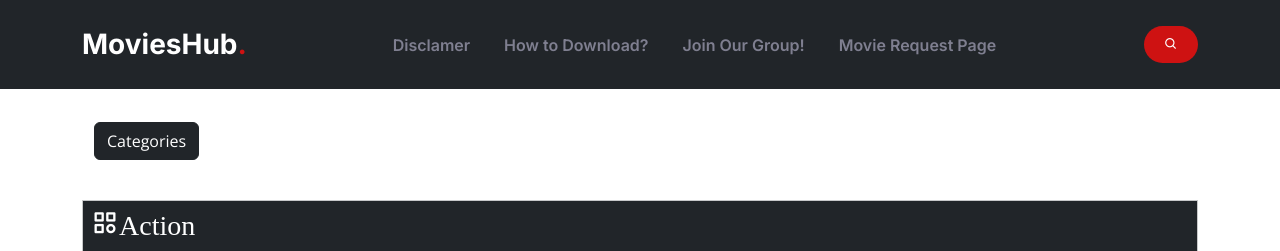
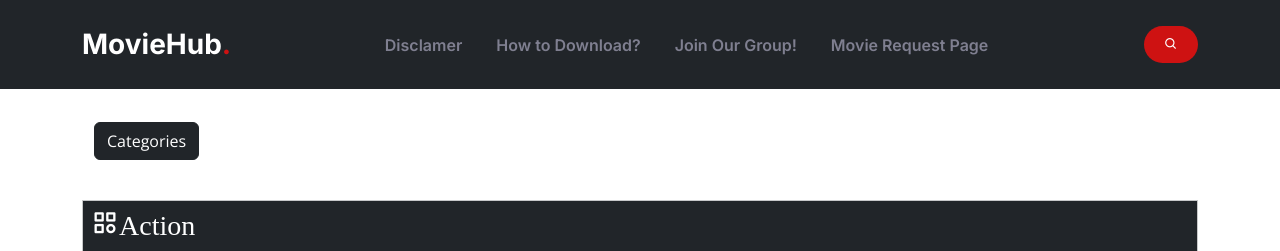
Before and after one commit to mokal2002/Hub, a Django app: page /category/1 in a window 1280 px wide. Shown: the top 251 px of the page. Run offline with Django 4.2, Linux system fonts and the light colour scheme; data comes from the database, SQL or seed files in the repository; some libraries are stand-ins or nearby versions.

Commit message:
first commit

```diff
--- a/templates/base.html
+++ b/templates/base.html
@@ -41,7 +41,7 @@
       <a href="/" class="logo d-flex align-items-center me-auto me-lg-0">
         <!-- Uncomment the line below if you also wish to use an image logo -->
         <!-- <img src="assets/img/logo.png" alt=""> -->
-        <h1 class="text-white">MoviesHub<span>.</span></h1>
+        <h1 class="text-white">MovieHub<span>.</span></h1>
       </a>
 
       <nav id="navbar" class="navbar">
```
